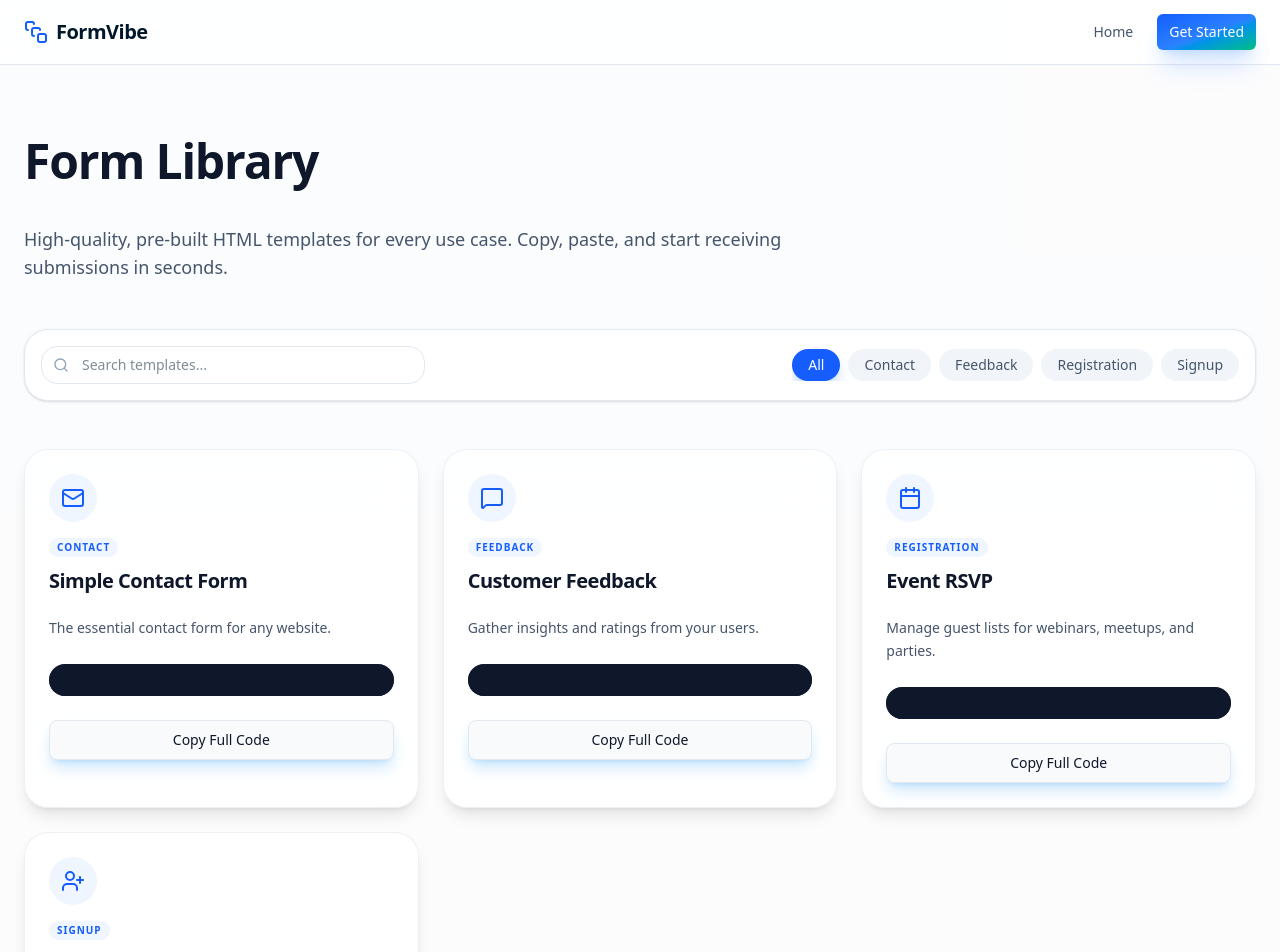
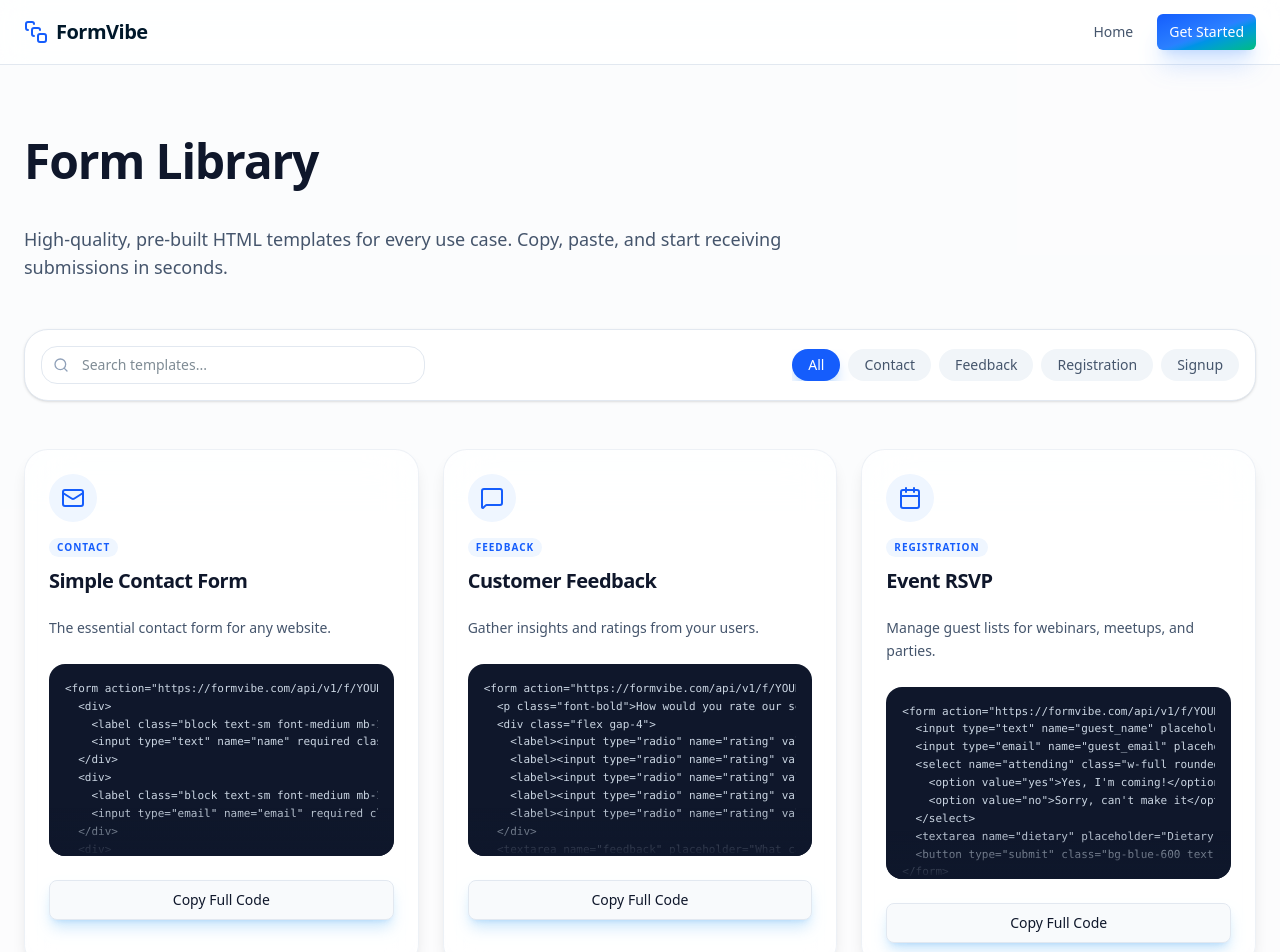
Before and after one commit to code-networkershome/FormBackend, a Next.js app: page /library in a window 1280 px wide. Shown: the top 952 px of the page. Built offline with nearby package versions, Linux system fonts and the light colour scheme.

Commit message:
fix: resolve typescript error in library page template copy

```diff
--- a/app/library/page.tsx
+++ b/app/library/page.tsx
@@ -38,7 +38,10 @@ export default function LibraryPage() {
         return matchesSearch && matchesCategory;
     });
 
-    const copyToClipboard = (id: string, text: string) => {
+    const placeholderEndpoint = "https://formvibe.com/api/v1/f/YOUR_FORM_ID";
+
+    const copyToClipboard = (id: string, htmlFn: (endpoint: string) => string) => {
+        const text = htmlFn(placeholderEndpoint);
         navigator.clipboard.writeText(text);
         setCopiedId(id);
         setTimeout(() => setCopiedId(null), 2000);
@@ -144,7 +147,7 @@ export default function LibraryPage() {
                                             </div>
                                             <div className="rounded-xl bg-slate-900 p-4 overflow-hidden max-h-48 relative">
                                                 <pre className="text-[11px] font-mono text-slate-300 leading-relaxed overflow-x-auto">
-                                                    <code>{t.html}</code>
+                                                    <code>{t.html(placeholderEndpoint)}</code>
                                                 </pre>
                                                 <div className="absolute inset-x-0 bottom-0 h-12 bg-gradient-to-t from-slate-900 to-transparent" />
                                             </div>
```
